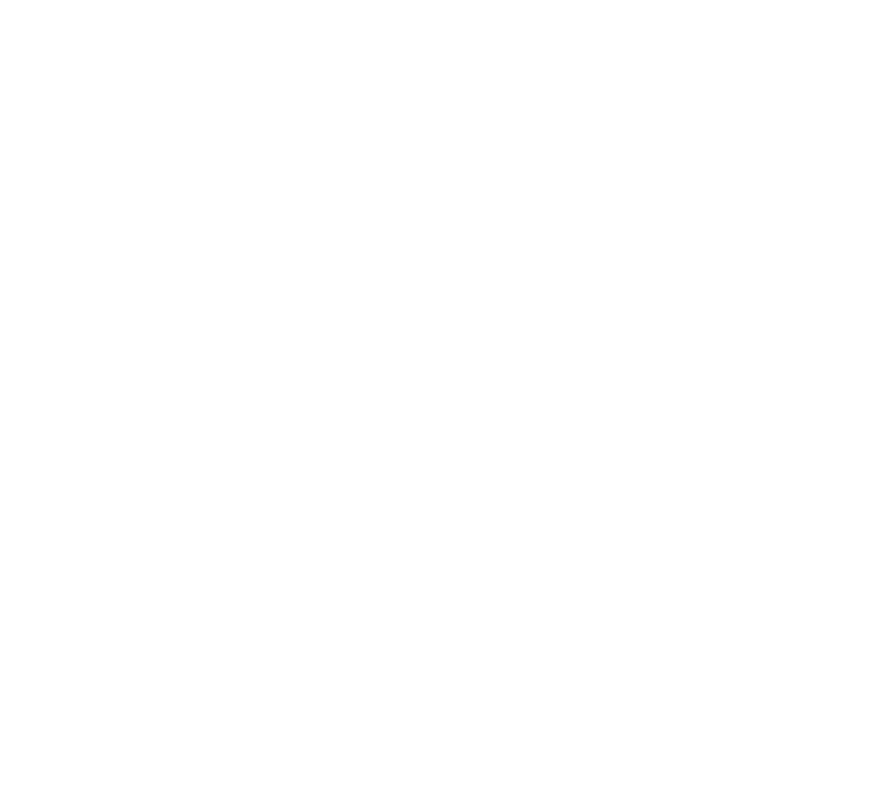
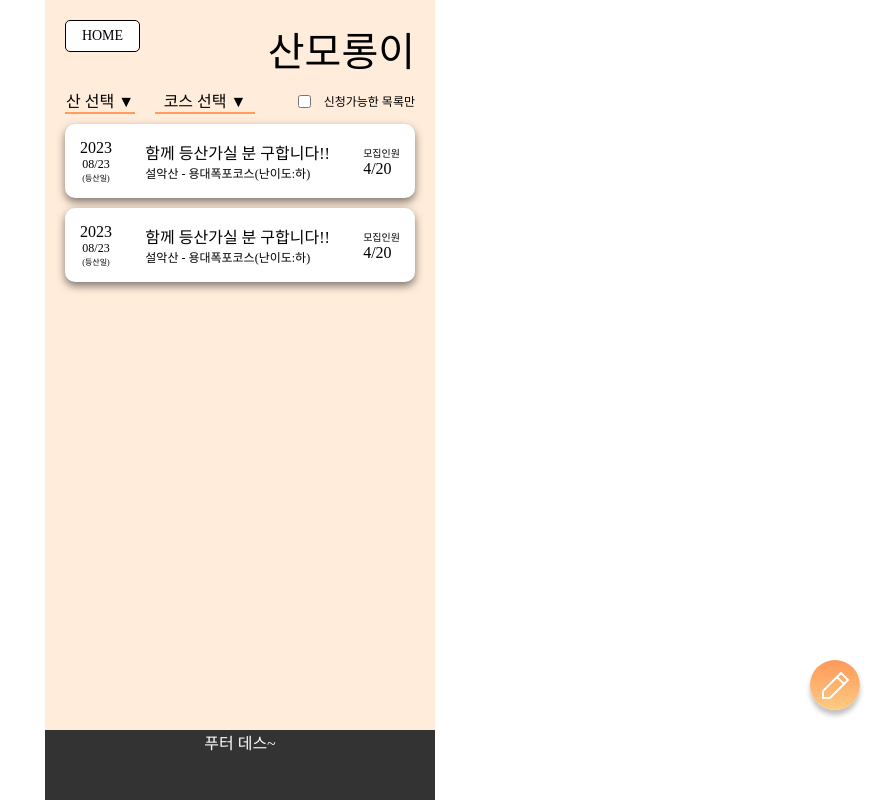
Before and after one commit to SANMOLONG/front-end, a React (Create React App) app: page /joinboard in a window 1280 px wide. Before the commit this address had no page. Shown: the whole page, without its empty margins (400-1280 px from the left). Built offline with nearby package versions, Linux system fonts and the light colour scheme.

Commit message:
[Feat]joinboard 작성

```diff
--- a/public/index.html
+++ b/public/index.html
@@ -1,14 +1,12 @@
 <!DOCTYPE html>
 <html lang="en">
+
 <head>
   <meta charset="utf-8" />
   <link rel="icon" href="%PUBLIC_URL%/favicon.ico" />
   <meta name="viewport" content="width=device-width, initial-scale=1" />
   <meta name="theme-color" content="#000000" />
-    <meta
-      name="description"
-      content="Web site created using create-react-app"
-    />
+  <meta name="description" content="Web site created using create-react-app" />
   <link rel="apple-touch-icon" href="%PUBLIC_URL%/logo192.png" />
   <!--
       manifest.json provides metadata used when your web app is installed on a
@@ -25,7 +23,15 @@
       Learn how to configure a non-root public URL by running `npm run build`.
     -->
   <title>React App</title>
+  <style>
+    body,
+    html {
+      margin: 0;
+      padding: 0;
+    }
+  </style>
 </head>
+
 <body>
   <noscript>You need to enable JavaScript to run this app.</noscript>
   <div id="root"></div>
@@ -40,4 +46,5 @@
       To create a production bundle, use `npm run build` or `yarn build`.
     -->
 </body>
+
 </html>
--- a/src/App.tsx
+++ b/src/App.tsx
@@ -1,15 +1,17 @@
-import { Route, Routes } from 'react-router-dom'
-import * as Pages from './pages'
+import { Route, Routes } from "react-router-dom";
+import * as Pages from "./pages";
 
 function App() {
-  return (
-    <Routes>
-      <Route path='/' element={<Pages.Main />}/>
-      <Route path='/home' element={<Pages.Home />}/>
-      <Route path='/chatting' element={<Pages.Chatting />}/>
-      <Route path='/mypage' element={<Pages.Mypasge />}/>
-    </Routes>
-    )
+	return (
+		<Routes>
+			<Route path='/' element={<Pages.Main />} />
+			<Route path='/home' element={<Pages.Home />} />
+			<Route path='/chatting' element={<Pages.Chatting />} />
+			<Route path='/mypage' element={<Pages.Mypasge />} />
+			<Route path='/joinboard' element={<Pages.JoinBoard />} />
+			<Route path='/joinwrite' element={<Pages.JoinWrite />} />
+		</Routes>
+	);
 }
 
-export default App
+export default App;
--- /dev/null
+++ b/src/pages/join/JoinBoard.tsx
@@ -0,0 +1,152 @@
+import { FC } from "react";
+import styled from "styled-components";
+import writebutton from "../../assets/join/write.svg";
+import { JoinBoardDrop } from "./JoinBoardDrop";
+
+export const JoinBoard: FC = () => {
+	const mountains = ["설악산", "치악산", "태백산", "오대산"];
+	const courses = [
+		"두로봉 코스",
+		"동대산 코스",
+		"동대산 코스",
+		"상왕봉 코스",
+		"소금강산 코스",
+		"소금강산 코스",
+		"비로봉 코스",
+		"선재길 코스",
+		"선재길 코스",
+		"계방산1 코스",
+		"계방산1 코스",
+		"계방산2 코스",
+		"계방산2 코스",
+	];
+	return (
+		<JoinBoardOutline>
+			<JoinBoardLayout>
+				<div style={{ display: "flex", justifyContent: "space-between", width: "100%" }}>
+					<HomeButton>HOME</HomeButton>
+					<div style={{ fontSize: "40px" }}>산모롱이</div>
+				</div>
+				<div style={{ display: "flex", justifyContent: "space-between" }}>
+					<div style={{ display: "flex", gap: "20px", alignItems: "center" }}>
+						<JoinBoardDrop type='mountain' items={mountains} />
+						<JoinBoardDrop type='course' items={courses} />
+					</div>
+					<SelectLayout>
+						<input type='checkbox' />
+						<div style={{ fontSize: "12px" }}>신청가능한 목록만</div>
+					</SelectLayout>
+				</div>
+				<div style={{ display: "flex", flexDirection: "column", gap: " 10px" }}>
+					<JoinListItem>
+						<div>
+							<div style={{ fontSize: "16px", textAlign: "center" }}>2023</div>
+							<div style={{ fontSize: "12px", textAlign: "center" }}>08/23</div>
+							<div style={{ fontSize: "8px", textAlign: "center" }}>(등산일)</div>
+						</div>
+						<div>
+							<div style={{ fontSize: "16px", textAlign: "left" }}>함께 등산가실 분 구합니다!!</div>
+							<div style={{ fontSize: "12px", textAlign: "left" }}>설악산 - 용대폭포코스(난이도:하)</div>
+						</div>
+						<div>
+							<div style={{ fontSize: "10px", textAlign: "left" }}>모집인원</div>
+							<div style={{ fontSize: "16px", textAlign: "left" }}>4/20</div>
+						</div>
+					</JoinListItem>
+					<JoinListItem>
+						<div>
+							<div style={{ fontSize: "16px", textAlign: "center" }}>2023</div>
+							<div style={{ fontSize: "12px", textAlign: "center" }}>08/23</div>
+							<div style={{ fontSize: "8px", textAlign: "center" }}>(등산일)</div>
+						</div>
+						<div>
+							<div style={{ fontSize: "16px", textAlign: "left" }}>함께 등산가실 분 구합니다!!</div>
+							<div style={{ fontSize: "12px", textAlign: "left" }}>설악산 - 용대폭포코스(난이도:하)</div>
+						</div>
+						<div>
+							<div style={{ fontSize: "10px", textAlign: "left" }}>모집인원</div>
+							<div style={{ fontSize: "16px", textAlign: "left" }}>4/20</div>
+						</div>
+					</JoinListItem>
+				</div>
+				<WriteButton>
+					<img src={writebutton} alt='joinwrite' />
+				</WriteButton>
+			</JoinBoardLayout>
+			<Footer>푸터 데스~</Footer>
+		</JoinBoardOutline>
+	);
+};
+
+const JoinBoardOutline = styled.div`
+	max-width: 390px;
+	margin: 0 auto;
+	box-sizing: border-box;
+	background-color: #ffecdb;
+`;
+
+const JoinBoardLayout = styled.div`
+	display: flex;
+	flex-direction: column;
+	width: 100%;
+	padding: 20px;
+	box-sizing: border-box;
+	gap: 10px;
+	min-height: calc(100vh - 70px);
+`;
+
+const HomeButton = styled.div`
+	display: flex;
+	align-items: center;
+	justify-content: center;
+	height: 30px;
+	width: 73px;
+	border: 1px solid black;
+	font-size: 14px;
+	border-radius: 5px;
+	background-color: #fff;
+`;
+
+const JoinListItem = styled.div`
+	display: flex;
+	align-items: center;
+	justify-content: space-between;
+	border-radius: 10px;
+	width: 100%;
+	box-sizing: border-box;
+	padding: 15px;
+	background-color: #fff;
+	box-shadow: 0px 4px 8px rgba(0, 0, 0, 0.5);
+`;
+
+const Footer = styled.div`
+	position: sticky;
+	bottom: 0;
+	width: 100%;
+	height: 70px;
+	background-color: #333;
+	color: #fff;
+	text-align: center;
+`;
+
+const WriteButton = styled.div`
+	position: fixed;
+	display: flex;
+	justify-content: center;
+	align-items: center;
+	border-radius: 100%;
+	right: 20px;
+	bottom: 90px;
+	width: 50px;
+	height: 50px;
+	background: linear-gradient(0deg, #fdcb82, #ff9859);
+	box-shadow: 0px 5px 5px rgba(0, 0, 0, 0.25);
+`;
+
+const SelectLayout = styled.div`
+	display: flex;
+	gap: 10px;
+	justify-content: center;
+	align-items: center;
+	text-align: center;
+`;
--- /dev/null
+++ b/src/pages/join/JoinBoardDrop.tsx
@@ -0,0 +1,75 @@
+import React, { useState } from "react";
+import styled from "styled-components";
+
+interface DropdownMenuProps {
+	type: "mountain" | "course";
+	items: string[];
+}
+
+export const JoinBoardDrop: React.FC<DropdownMenuProps> = ({ type, items }) => {
+	const [dropActivate, setDropActivate] = useState<{ [key: string]: boolean }>({});
+	const [selectedMountain, setSelectedMountain] = useState("산 선택");
+	const [selectedCourse, setSelectedCourse] = useState("코스 선택");
+
+	const dropMenuButtonHandler = (type: string) => () => {
+		setDropActivate((prevState) => ({ ...prevState, [type]: !prevState[type] }));
+	};
+	const droppedMenuBlur = (type: string) => () => {
+		setTimeout(() => {
+			setDropActivate((prevState) => ({ ...prevState, [type]: false }));
+		}, 200);
+	};
+
+	const selectItem = (item: string) => {
+		if (type === "mountain") {
+			setSelectedMountain(item);
+		} else if (type === "course") {
+			setSelectedCourse(item);
+		}
+		setDropActivate((prevState) => ({ ...prevState, [type]: false }));
+	};
+
+	const selected = type === "mountain" ? selectedMountain : selectedCourse;
+
+	return (
+		<div
+			style={{
+				borderBottom: "2px solid #FF9D5D",
+				width: type === "mountain" ? "70px" : "100px",
+				textAlign: "center",
+			}}>
+			<div onClick={dropMenuButtonHandler(type)} onBlur={droppedMenuBlur(type)} tabIndex={0}>
+				{`${selected} ▼`}
+			</div>
+			{dropActivate[type] && (
+				<DropdownMenu type={type}>
+					{items.map((item, idx) => (
+						<MenuItem key={idx} onClick={() => selectItem(item)}>
+							<div>{item}</div>
+						</MenuItem>
+					))}
+				</DropdownMenu>
+			)}
+		</div>
+	);
+};
+
+const DropdownMenu = styled.div<{ type: "mountain" | "course" }>`
+	border: 1px solid black;
+	border-radius: 10px;
+	margin-top: 10px;
+	position: fixed;
+	display: flex;
+	flex-direction: column;
+	width: ${({ type }) => (type === "course" ? "120px" : "80px")};
+	background-color: #fff;
+	padding: 20px 0;
+	text-align: center;
+`;
+const MenuItem = styled.div`
+	padding: 7px;
+	&:hover {
+		font-weight: bold;
+		background-color: #ffecdb;
+	}
+`;
--- /dev/null
+++ b/src/pages/join/JoinWrite.tsx
@@ -0,0 +1,37 @@
+import React from "react";
+import styled from "styled-components";
+
+export const JoinWrite = () => {
+	return (
+		<JoinWriteOutline>
+			<JoinWriteLayout></JoinWriteLayout>
+			<Footer>푸터 데스~</Footer>
+		</JoinWriteOutline>
+	);
+};
+
+const JoinWriteOutline = styled.div`
+	max-width: 390px;
+	margin: 0 auto;
+	box-sizing: border-box;
+	background-color: #ffecdb;
+`;
+
+const JoinWriteLayout = styled.div`
+	display: flex;
+	flex-direction: column;
+	width: 100%;
+	padding: 20px;
+	box-sizing: border-box;
+	gap: 10px;
+	min-height: calc(100vh - 70px);
+`;
+const Footer = styled.div`
+	position: sticky;
+	bottom: 0;
+	width: 100%;
+	height: 70px;
+	background-color: #333;
+	color: #fff;
+	text-align: center;
+`;
```
Also changed, not shown: src/pages/index.ts (+6 -4 lines), src/assets/join/write.svg (added). Lines whose indentation alone changed are shown as unchanged.
